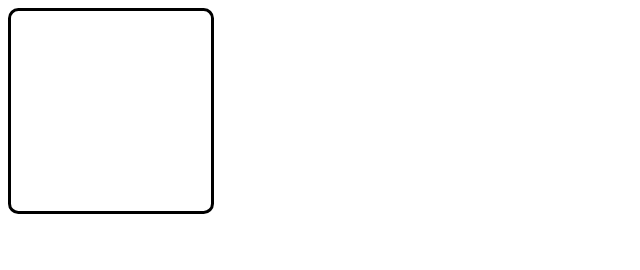
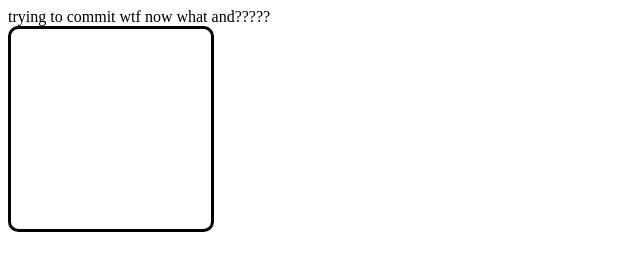
Before and after one commit to fatmaammdou7/dice, a plain HTML site: page index.html in a window 1280 px wide. Shown: the whole page, without its empty margins (0-640 px from the left). Drawn offline with Linux system fonts and the light colour scheme.

Commit message:
2nd commit

```diff
--- a/css/style.css
+++ b/css/style.css
@@ -14,5 +14,5 @@
   border-style: solid;
   border-radius: 5%;
   background-color: rgb(255, 255, 255);
-  display: block;
+  /* display: block; */
 }
--- a/index.html
+++ b/index.html
@@ -8,6 +8,11 @@
     <link rel="icon" href="images/favicon.ico">
 </head>
 <body>
+<span>trying to commit
+    wtf
+now what
+and?????
+</span>
     <div class="border">
      <span class="dot">
     </span>
```
Also changed, not shown: images/favicon.ico (deleted).
